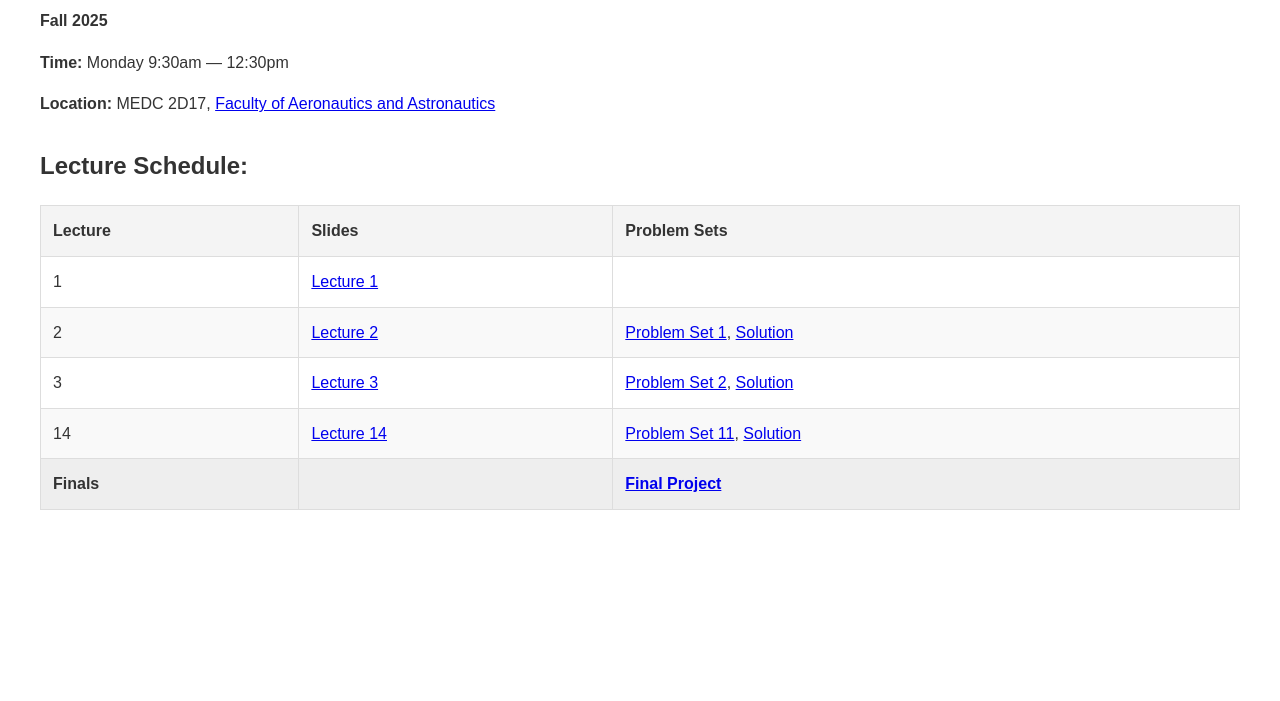
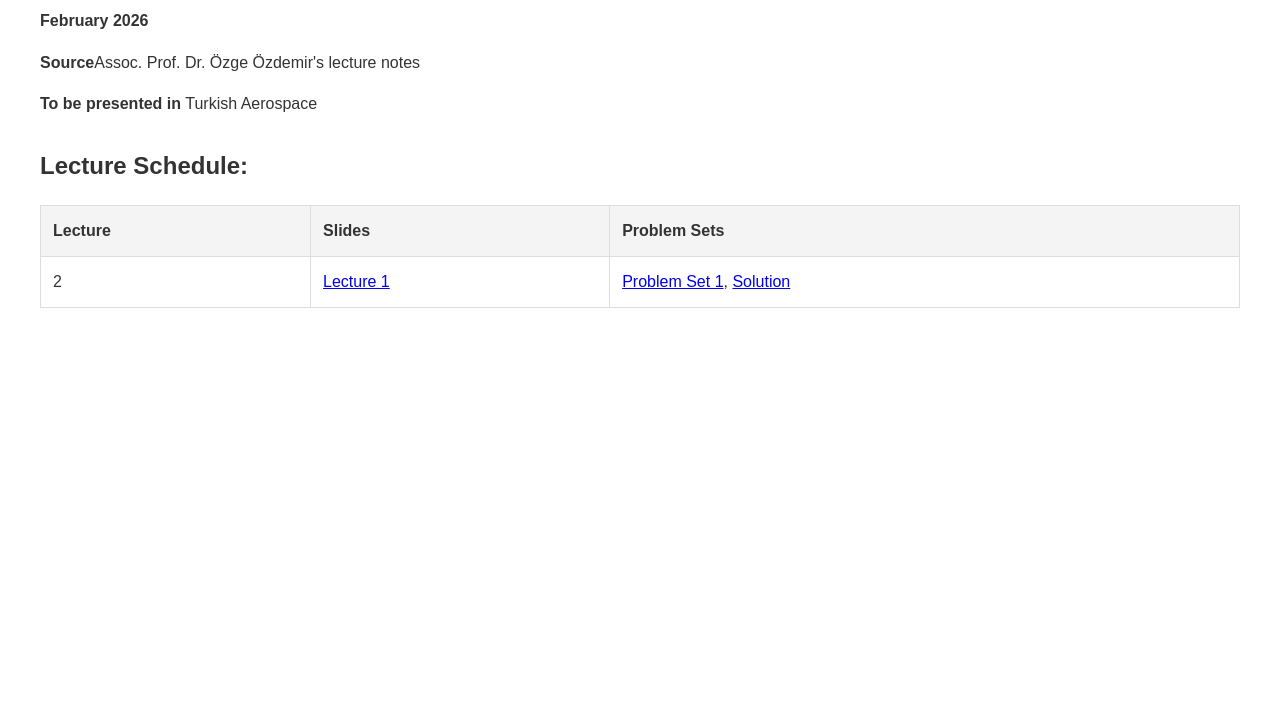
Before and after one commit to volkan-mert/volkan-mert.github.com, a plain HTML site: page hlk201.html in a window 1280 px wide. Shown: the part 99-800 px from the top of the page. Drawn offline with Linux system fonts and the light colour scheme.

Commit message:
Update hlk201.html

```diff
--- a/hlk201.html
+++ b/hlk201.html
@@ -19,13 +19,13 @@
 <body>
 
     <header>
-        <h1>UZB 438E: Robotic Control Systems</h1>
-        <p><strong>Fall 2025</strong></p>
+        <h1>HLK 201 Helicopter Design</h1>
+        <p><strong>February 2026</strong></p>
     </header>
 
     <div class="info">
-        <p><strong>Time:</strong> Monday 9:30am — 12:30pm</p>
-        <p><strong>Location:</strong> MEDC 2D17, <a href="#">Faculty of Aeronautics and Astronautics</a></p>
+        <p><strong>Source</strong>Assoc. Prof. Dr. Özge Özdemir's lecture notes</p>
+        <p><strong>To be presented in</strong> Turkish Aerospace</p>
     </div>
 
     <h2>Lecture Schedule:</h2>
@@ -39,31 +39,13 @@
             </tr>
         </thead>
         <tbody>
-            <tr>
-                <td>1</td>
-                <td><a href="#">Lecture 1</a></td>
-                <td></td>
-            </tr>
+
             <tr>
                 <td>2</td>
-                <td><a href="#">Lecture 2</a></td>
+                <td><a href="#">Lecture 1</a></td>
                 <td><a href="#">Problem Set 1</a>, <a href="#">Solution</a></td>
             </tr>
-            <tr>
-                <td>3</td>
-                <td><a href="#">Lecture 3</a></td>
-                <td><a href="#">Problem Set 2</a>, <a href="#">Solution</a></td>
-            </tr>
-            <tr>
-                <td>14</td>
-                <td><a href="#">Lecture 14</a></td>
-                <td><a href="#">Problem Set 11</a>, <a href="#">Solution</a></td>
-            </tr>
-            <tr class="finals">
-                <td>Finals</td>
-                <td></td>
-                <td><a href="#">Final Project</a></td>
-            </tr>
+
         </tbody>
     </table>
 
```
